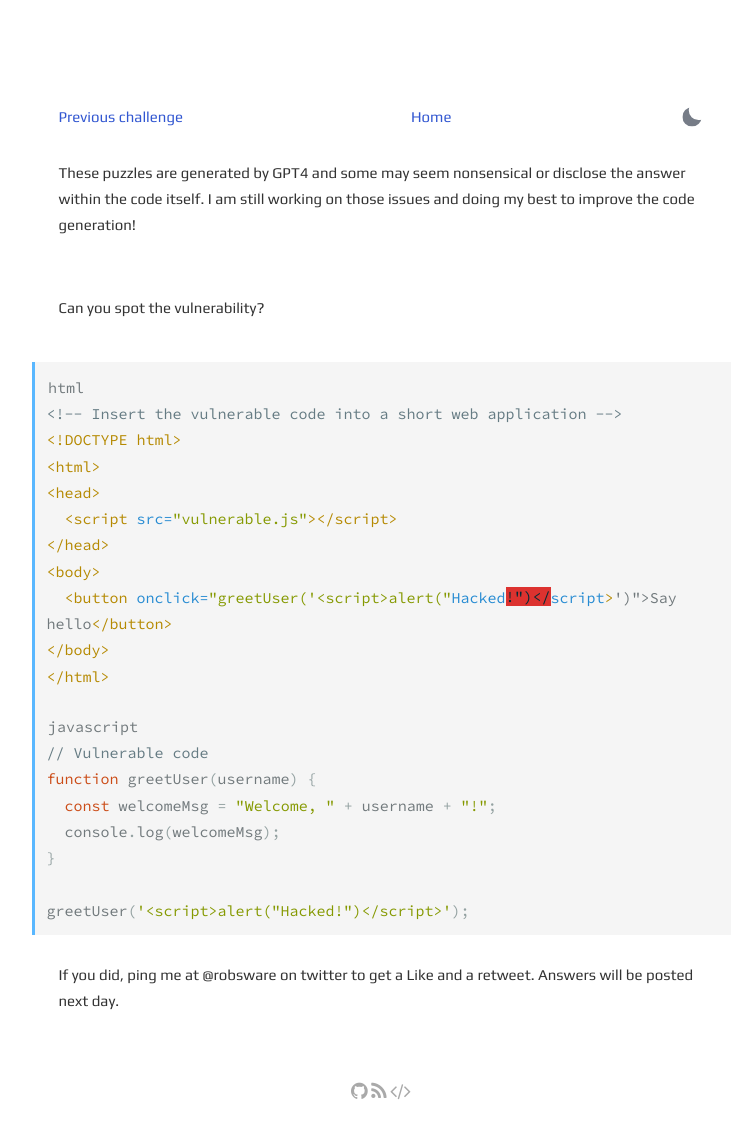
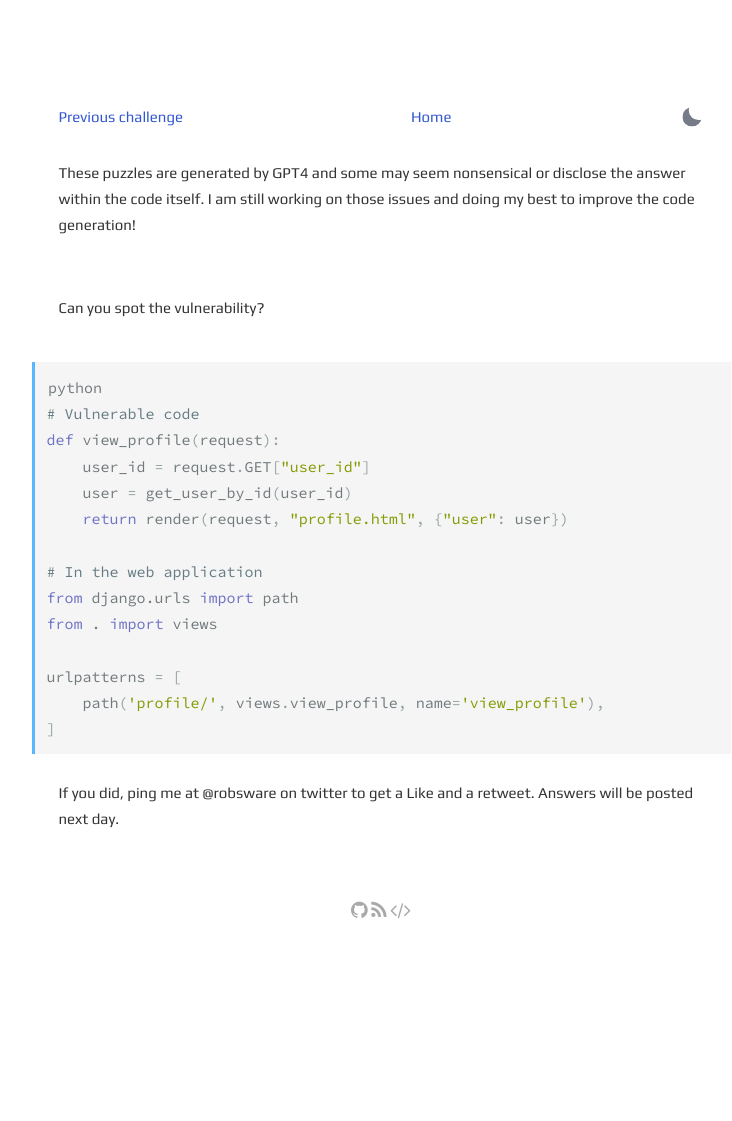
Before and after one commit to robsware/robsware.github.io, a Jekyll site: the page built from challenges/dailyappsec.html, in a window 1280 px wide. Shown: the whole page, without its empty margins (259-991 px from the left). Built offline with Jekyll 4.4.1, drawn with Linux system fonts in a browser that asks for light colours; after the commit the page ends 940 px from its top, so only the background shows below that.

Commit message:
Automated daily appsec challenge

```diff
--- a/challenges/dailyappsec.html
+++ b/challenges/dailyappsec.html
@@ -4,7 +4,7 @@ layout: page
 
 <section class="post">
     <div class="flex-row-between">
-    <a href="{{ site.url }}{{ site.baseurl }}/challenges/2023-04-21"> Previous challenge</a>
+    <a href="{{ site.url }}{{ site.baseurl }}/challenges/2023-04-22"> Previous challenge</a>
           <a href="{{ site.url }}{{ site.baseurl }}/"> Home</a>
       <button title="Change theme" id="theme-toggle" onclick="modeSwitcher()">
         <div></div>
@@ -14,28 +14,23 @@ layout: page
 <p>These puzzles are generated by GPT4 and some may seem nonsensical or disclose the answer within the code itself. I am still working on those issues and doing my best to improve the code generation!</p>
 <br><p>Can you spot the vulnerability?</p>
 <br>
-{% highlight html %}html
-<!-- Insert the vulnerable code into a short web application -->
-<!DOCTYPE html>
-<html>
-<head>
-  <script src="vulnerable.js"></script>
-</head>
-<body>
-  <button onclick="greetUser('<script>alert("Hacked!")</script>')">Say hello</button>
-</body>
-</html>
+{% highlight html %}
+{% endhighlight %}
+{% highlight python %}
+python
+# Vulnerable code
+def view_profile(request):
+    user_id = request.GET["user_id"]
+    user = get_user_by_id(user_id)
+    return render(request, "profile.html", {"user": user})
 
-{% endhighlight %}
-{% highlight javascript %}
-javascript
-// Vulnerable code
-function greetUser(username) {
-  const welcomeMsg = "Welcome, " + username + "!";
-  console.log(welcomeMsg);
-}
+# In the web application
+from django.urls import path
+from . import views
 
-greetUser('<script>alert("Hacked!")</script>');
+urlpatterns = [
+    path('profile/', views.view_profile, name='view_profile'),
+]
 
 {% endhighlight %}
 <br>If you did, ping me at @robsware on twitter to get a Like and a retweet. Answers will be posted next day.
```
Also changed, not shown: challenges/2023-04-22.html (added, +92 -0 lines).
